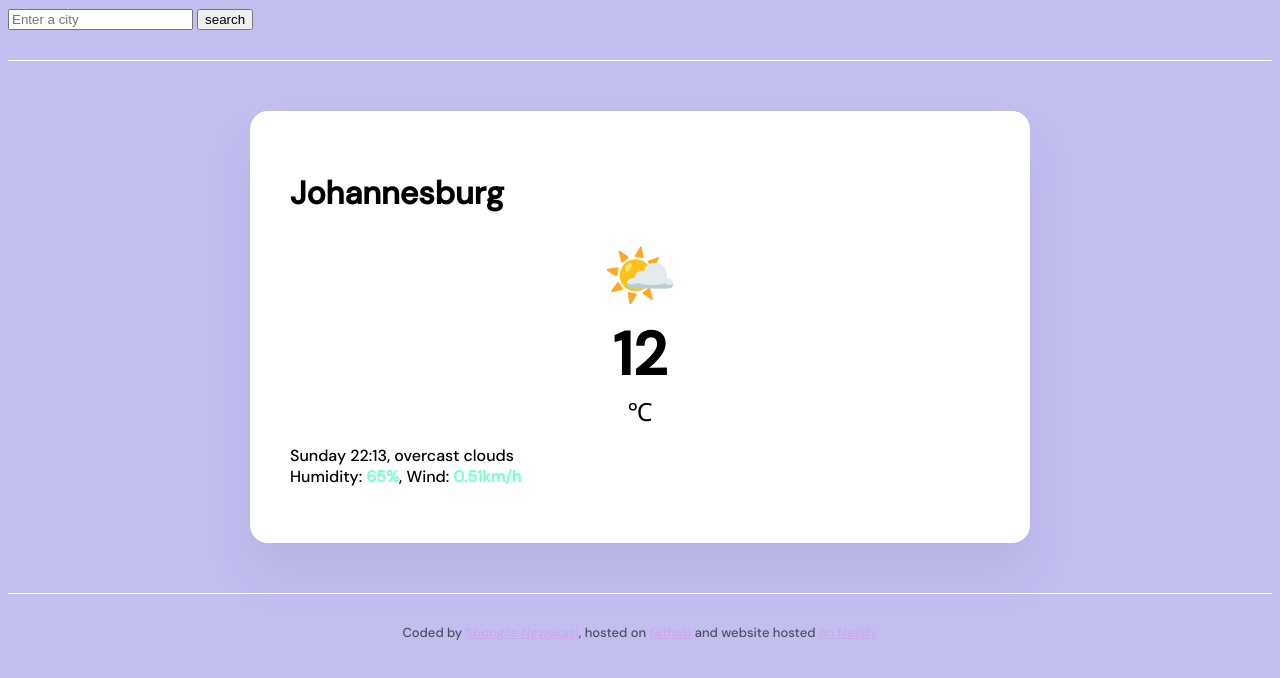
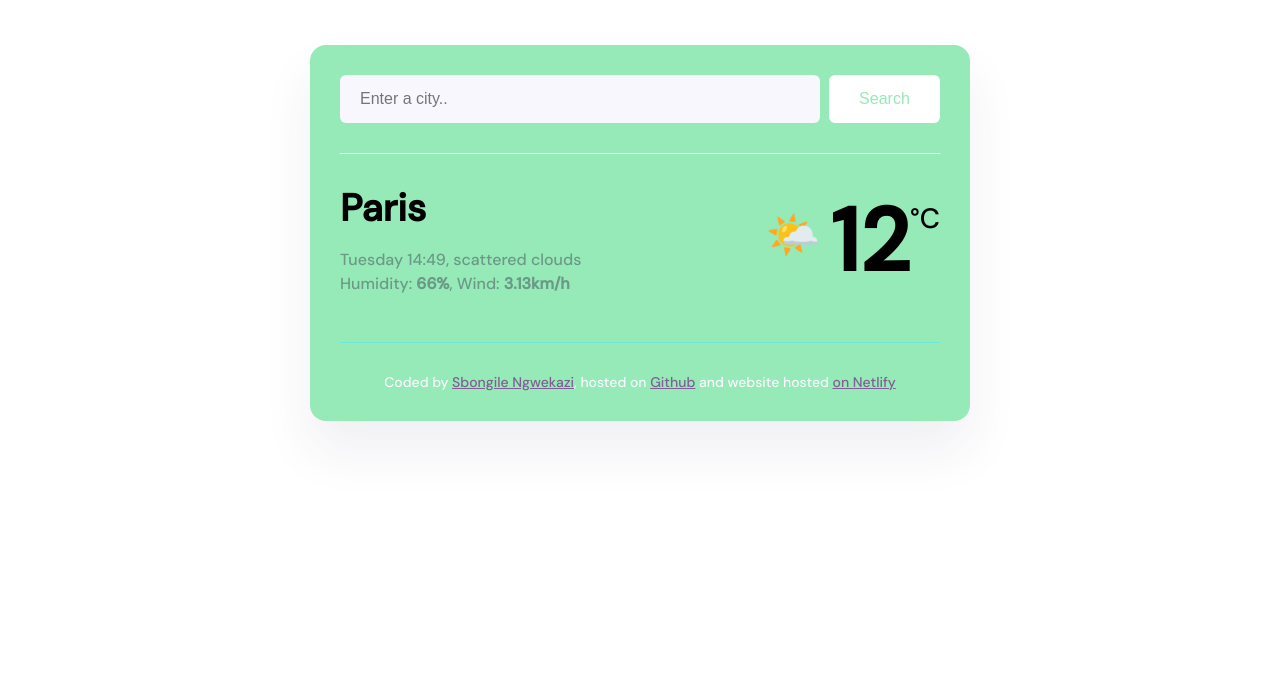
Before and after one commit to BongieJay/my-daily-weather, a plain HTML site: page index.html in a window 1280 px wide. Drawn offline with Linux system fonts and the light colour scheme.

Commit message:
Redid the entire html, css and js

```diff
--- a/index.html
+++ b/index.html
@@ -14,35 +14,41 @@
     <title>Weather Forecast</title>
   </head>
   <body>
+    <div class="weather-app">
       <header>
-        <form>
-          <input type="seach" placeholder="Enter a city" required/>
-          <input type="submit" value="search"/>
+        <form class="search-form">
+          <input
+            type="search"
+            placeholder="Enter a city.."
+            required
+            class="search-form-input"
+          />
+          <input type="submit" value="Search" class="search-form-button" />
         </form>
       </header>
       <main>
-        <div class="weather-app">
-          <h1><strong>Johannesburg</strong></h1>
+        <div class="weather-app-data">
+          <div>
+            <h1 class="weather-app-city">Paris</h1>
+            <p class="weather-app-details">
+              Tuesday 14:49, scattered clouds
+              <br />
+              Humidity: <strong>66%</strong>, Wind: <strong>3.13km/h</strong>
+            </p>
+          </div>
+          <div class="weather-app-temperature-container">
             <div class="weather-app-icon">🌤️</div>
             <div class="weather-app-value">12</div>
-          <div class="weather-app-unit">℃</div>
-          <p>
-            Sunday 22:13, overcast clouds
-            <br />
-            Humidity: <strong>65%</strong>, Wind: <strong>0.51km/h</strong>
-          </p>
+            <div class="weatehr-app-unit">°C</div>
+          </div>
         </div>
       </main>
-      <div class="coder-info">
       <footer>
         Coded by
         <a href="https://github.com/BongieJay" target="_blank">
           Sbongile Ngwekazi</a
         >, hosted on
-          <a
-            href="https://github.com/BongieJay/my-daily-weather"
-            target="_blank"
-          >
+        <a href="https://github.com/BongieJay/my-daily-weather" target="_blank">
           Github</a
         >
         and website hosted
@@ -51,7 +57,6 @@
         >
       </footer>
     </div>
-    </div>
     <script src="src/index.js"></script>
   </body>
 </html>
--- a/src/index.js
+++ b/src/index.js
@@ -1,9 +1,57 @@
+function refreshWeather(response) {
+  let temperatureElement = document.querySelector("#temperature");
+  let temperature = response.data.temperature.current;
+  let cityElement = document.querySelector("#city");
+  let descriptionElement = document.querySelector("#description");
+  let humidityElement = document.querySelector("#humidity");
+  let windSpeedElement = document.querySelector("#wind-speed");
+  let timeElement = document.querySelector("#time");
+  let date = new Date(response.data.time * 1000);
+  let iconElement = document.querySelector("#icon");
+
+  cityElement.innerHTML = response.data.city;
+  timeElement.innerHTML = formatDate(date);
+  descriptionElement.innerHTML = response.data.condition.description;
+  humidityElement.innerHTML = `${response.data.temperature.humidity}%`;
+  windSpeedElement.innerHTML = `${response.data.wind.speed}km/h`;
+  temperatureElement.innerHTML = Math.round(temperature);
+  iconElement.innerHTML = `<img src="${response.data.condition.icon_url}" class="weather-app-icon" />`;
+}
+
+function formatDate(date) {
+  let minutes = date.getMinutes();
+  let hours = date.getHours();
+  let days = [
+    "Monday",
+    "Tuesday",
+    "Wednesday",
+    "Thursday",
+    "Friday",
+    "Saturday",
+    "Sunday",
+  ];
+  let day = days[date.getDay()];
+
+  if (minutes < 10) {
+    minutes = `0${minutes}`;
+  }
+
+  return `${day} ${hours}:${minutes}`;
+}
+
+function searchCity(city) {
+  let apiKey = "b2a5adcct04b33178913oc335f405433";
+  let apiUrl = `https://api.shecodes.io/weather/v1/current?query=${city}&key=${apiKey}`;
+  axios.get(apiUrl).then(refreshWeather);
+}
+
 function handleSearchSubmit(event) {
   event.preventDefault();
   let searchInput = document.querySelector("#search-form-input");
-  let cityElement = document.querySelector("#city");
-  cityElement.innerHTML = searchInput.value;
+
+  searchCity(searchInput.value);
 }
-
 let searchFormElement = document.querySelector("#search-form");
 searchFormElement.addEventListener("submit", handleSearchSubmit);
+
+searchCity("Paris");
--- a/src/style.css
+++ b/src/style.css
@@ -1,94 +1,95 @@
 body {
-  background-color: #c3bef0;
+  background-color: #fff;
   font-family: "DM Sans", serif;
   font-optical-sizing: auto;
   font-weight: 500;
   font-style: normal;
 }
+a {
+  color: #815e94;
+}
 
-. {
-  color: #c3bef0;
+.weather-app {
+  background: #96eab7;
+  max-width: 600px;
+  margin: 45px auto;
+  box-shadow: 0 30px 50px rgba(65, 50, 100, 0.08);
+  border-radius: 16px;
+  padding: 30px;
 }
+
 header {
-  border-bottom: 1px solid #fff;
+  border-bottom: 1px solid #f9f7fe;
   padding: 0 0 30px 0;
 }
-h1 {
-  text-align: left;
-}
-.weather-app {
-  background: #fff;
-  max-width: 700px;
-  margin: 50px auto;
-  box-shadow: 0 30px 50px rgba(65, 50, 100, 0.08);
-  padding: 40px;
-  border-radius: 18px;
-}
-.weather-app p strong {
-  color: aquamarine;
-}
+
 .search-form-input {
-  background: #cadefc;
-  border: none;
-  border-radius: 7px;
-  width: 80%;
-  padding: 20px 25px;
-  font-size: 16px;
-}
-.search-button {
-  background: #fff;
-  padding: 20px 25px;
+  background-color: #f9f7fe;
   border: none;
   border-radius: 6px;
+  width: 80%;
+  font-size: 16px;
+  padding: 15px 20px;
+}
+.search-form-button {
+  background: #fff;
+  padding: 15px 30px;
+  border: none;
   font-size: 16px;
   margin-left: 5px;
-  color: #c3bef0;
-  cursor: pointer;
+  border-radius: 6px;
+  color: #96eab7;
 }
-.weather-app-icon {
-  text-align: center;
-  font-size: 60px;
-  font-weight: bold;
+
+main {
+  padding: 30px 0;
 }
-.weather-app-value {
-  text-align: center;
-  font-size: 60px;
-  font-weight: bold;
+
+.weather-app-data {
+  display: flex;
+  justify-content: space-between;
 }
-.weather-app-unit {
-  text-align: center;
-  font-size: 25px;
+
+.weather-app-city {
+  margin: 0;
+  font-size: 38px;
+  line-height: 48px;
 }
-.weather-details {
-  background: #cadefc;
-  color: #000;
-  margin: 5px 0;
-  font-size: 15px;
-  border: none;
-  border-radius: 14px;
-}
-.weather-info {
+
+.weather-app-details {
   font-size: 16px;
   color: rgba(39, 33, 66, 0.4);
   line-height: 24px;
   font-weight: 500;
-  margin-top: 40px;
 }
-.weather-condition {
+
+.weather-app-details strong {
+  color: ;
+}
+
+.weather-app-temperature-container {
+  display: flex;
+}
+
+.weather-app-icon {
+  font-size: 44px;
+  margin-top: 22px;
+}
+
+.weather-app-value {
+  font-size: 88px;
+  margin-left: 10px;
+  font-weight: bold;
+}
+.weatehr-app-unit {
+  margin-top: 16px;
+  font-size: 28px;
+}
+
+footer {
+  border-top: 1px solid #6fe7db;
+  padding: 30px 0 0 0;
   text-align: center;
-  font-size: 35px;
-  color: #000;
+  font-size: 14px;
+  color: #f9f7fe;
 }
-.weather-info strong {
-  color: #c3bef0;
-}
-.coder-info {
-  text-align: center;
-  border-top: 1px solid #fff;
-  padding: 30px 0 0 0;
-  font-size: 13px;
-  color: rgba(0, 0, 0, 0.6);
-}
-a {
-  color: #cca8e9;
-}
```
Lines whose indentation alone changed are shown as unchanged.
